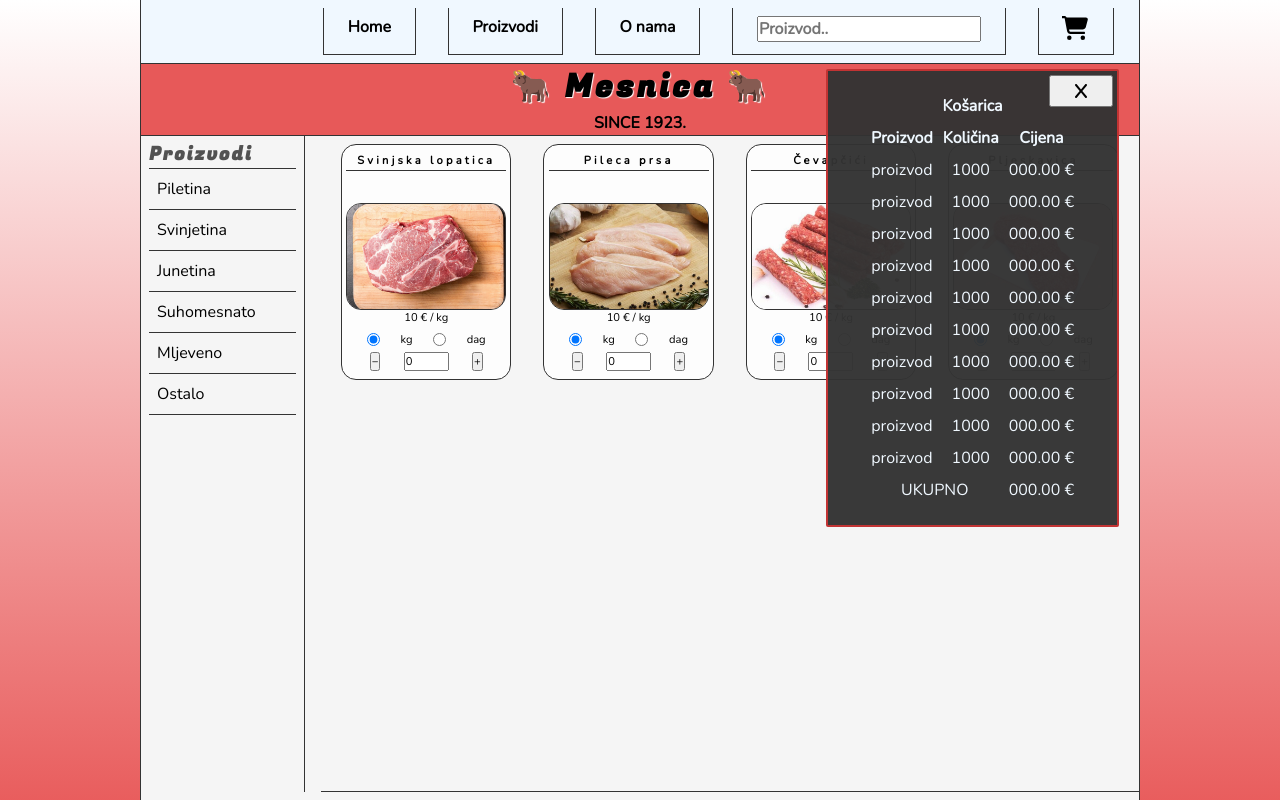
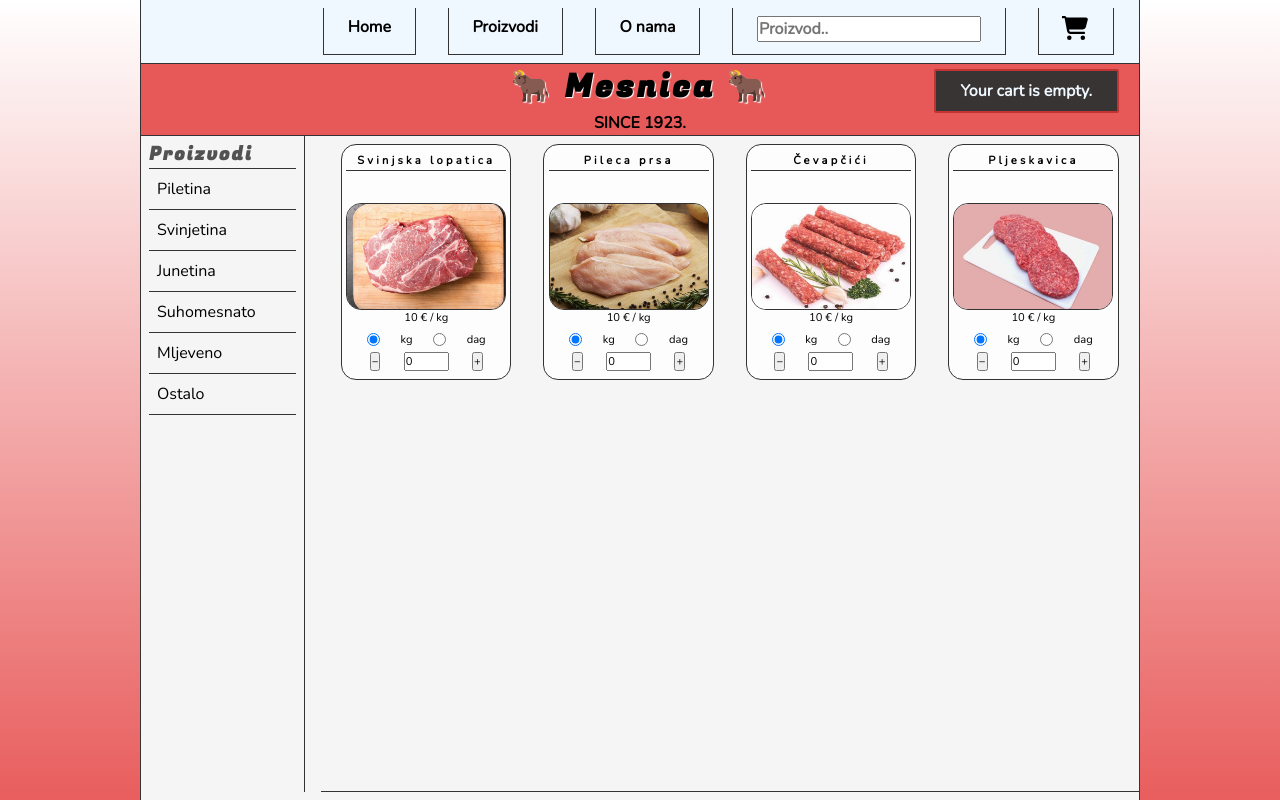
Before and after one commit to andrija-zikovic/Mesnica, a React (Create React App) app in the folder libero/: page /proizvodi in a window 1280 px wide. Built offline with nearby package versions, Linux system fonts and the light colour scheme.

Commit message:
modified:   libero/src/App.js 	modified:   libero/src/Bucket.js 	modified:   libero/src/Header.css 	modified:   libero/src/Header.js 	modified:   libero/src/Nav.css 	modified:   libero/src/Nav.js

```diff
--- a/libero/src/App.js
+++ b/libero/src/App.js
@@ -49,8 +49,8 @@ function App() {
 
   return (
     <BrowserRouter>
-      <Nav cartItems={cartItems} setCartItems={setCartItems} />
-      <Header title={'Mesnica'} />
+      <Nav />
+      <Header title={'Mesnica'} cartItems={cartItems} setCartItems={setCartItems}/>
       <Routes>
         <Route index element={<Home handleAmountChange={handleAmountChange} />} />
         <Route path='proizvodi' element={<Products handleAmountChange={handleAmountChange} />} />
--- a/libero/src/Bucket.js
+++ b/libero/src/Bucket.js
@@ -1,6 +1,29 @@
 import React from 'react'
 
-const Bucket = (cartItems, setCartItems) => {
+const Bucket = ({ cartItems, setCartItems }) => {
+    console.log(cartItems);
+
+
+    // Calculate the total price based on selectedUnit
+    const calculateTotalPrice = () => {
+        return cartItems.reduce((total, cartItem) => {
+            if (cartItem.unit === 'kg') {
+                return total + cartItem.amount * cartItem.price;
+            } else {
+                return total + (cartItem.amount * cartItem.price) / 100;
+            }
+        }, 0);
+    };
+
+    if (cartItems.length === 0) {
+        return (
+            <section className='bucket'>
+                <p>Your cart is empty.</p>
+            </section>
+        );
+    } else {
+
+
         return (
             <section className='bucket'>
                 <table className='bucket__table'>
@@ -15,67 +38,38 @@ const Bucket = (cartItems, setCartItems) => {
                         </tr>
                     </thead>
                     <tbody className='bucket__tbody'>
-                    <tr>
-                        <td>proizvod</td>
-                        <td>1000</td>
-                        <td>000.00 €</td>
+                        {cartItems.map((cartItem, index) => (
+                            <tr key={index}>
+                                <td>{cartItem.title}</td>
+                                <td>
+                                    {cartItem.amount} {cartItem.unit}
+                                </td>
+                                <td>
+                                    {parseFloat(
+                                        cartItem.unit === 'kg'
+                                            ? cartItem.amount * cartItem.price
+                                            : cartItem.amount * (cartItem.price / 100)
+                                    ).toFixed(2)}{' '}
+                                    €
+                                </td>
                             </tr>
-                    <tr>
-                        <td>proizvod</td>
-                        <td>1000</td>
-                        <td>000.00 €</td>
-                    </tr>
-                    <tr>
-                        <td>proizvod</td>
-                        <td>1000</td>
-                        <td>000.00 €</td>
-                    </tr>
-                    <tr>
-                        <td>proizvod</td>
-                        <td>1000</td>
-                        <td>000.00 €</td>
-                    </tr>
-                    <tr>
-                        <td>proizvod</td>
-                        <td>1000</td>
-                        <td>000.00 €</td>
-                    </tr>
-                    <tr>
-                        <td>proizvod</td>
-                        <td>1000</td>
-                        <td>000.00 €</td>
-                    </tr>
-                    <tr>
-                        <td>proizvod</td>
-                        <td>1000</td>
-                        <td>000.00 €</td>
-                    </tr>
-                    <tr>
-                        <td>proizvod</td>
-                        <td>1000</td>
-                        <td>000.00 €</td>
-                    </tr>
-                    <tr>
-                        <td>proizvod</td>
-                        <td>1000</td>
-                        <td>000.00 €</td>
-                    </tr>
-                    <tr>
-                        <td>proizvod</td>
-                        <td>1000</td>
-                        <td>000.00 €</td>
-                    </tr>
+                        ))}
                     </tbody>
                     <tfoot className='bucket__tfoot'>
                         <tr>
                             <td colSpan={2}>UKUPNO</td>
-                        <td>000.00 €</td>
+                            <td>{calculateTotalPrice()} €</td>
                         </tr>
                     </tfoot>
                 </table>
-            <button className='bucket__button'><svg xmlns="http://www.w3.org/2000/svg" height="1em" viewBox="0 0 384 512"><path d="M376.6 84.5c11.3-13.6 9.5-33.8-4.1-45.1s-33.8-9.5-45.1 4.1L192 206 56.6 43.5C45.3 29.9 25.1 28.1 11.5 39.4S-3.9 70.9 7.4 84.5L150.3 256 7.4 427.5c-11.3 13.6-9.5 33.8 4.1 45.1s33.8 9.5 45.1-4.1L192 306 327.4 468.5c11.3 13.6 31.5 15.4 45.1 4.1s15.4-31.5 4.1-45.1L233.7 256 376.6 84.5z" /></svg></button>
+                <button className='bucket__button close'><svg xmlns="http://www.w3.org/2000/svg" height="1em" viewBox="0 0 384 512"><path d="M376.6 84.5c11.3-13.6 9.5-33.8-4.1-45.1s-33.8-9.5-45.1 4.1L192 206 56.6 43.5C45.3 29.9 25.1 28.1 11.5 39.4S-3.9 70.9 7.4 84.5L150.3 256 7.4 427.5c-11.3 13.6-9.5 33.8 4.1 45.1s33.8 9.5 45.1-4.1L192 306 327.4 468.5c11.3 13.6 31.5 15.4 45.1 4.1s15.4-31.5 4.1-45.1L233.7 256 376.6 84.5z" /></svg></button>
+                <div>
+                    <button className='clear'>CLEAR</button>
+                    <button className='send'>SEND</button>
+                </div>
             </section>
         )
     }
+}
 
 export default Bucket
--- a/libero/src/Header.css
+++ b/libero/src/Header.css
@@ -31,6 +31,13 @@
     height: auto;
     border: 2px solid var(--HEADER-BGCOLOR);
     border-radius: 2px;
+    z-index: 1;
+}
+
+.bucket div {
+    display: flex;
+    justify-content: space-between;
+    align-items: center;
 }
 
 .bucket__table {
@@ -38,23 +45,51 @@
     border-spacing: 10px;
 }
 
-.bucket__button {
+.bucket button {
+    color: var(--BUTTON-COLOR);
+    font-weight: bold;
+    margin-bottom: 5px;
+}
+
+.close {
+    border-radius: 50%;
     top: 4px;
     right: 4px;
     position: absolute;
-    width: 2rem;
-    height: auto;
+    height: 1.7rem;
+    width: 1.7rem;
+}
+
+.close:hover,
+.close:focus {
+    background-color: rgba(255, 0, 0, 0.918);
+}
+
+.clear {
+    border-radius: var(--BORDER-RADIUS);
+    padding: 0.25rem;
+    background-color: rgba(255, 0, 0, 0.918);
+}
+
+.clear:hover,
+.clear:focus {
+    background-color: rgba(255, 0, 0, 0.600);
+}
+
+.send {
+    border-radius: var(--BORDER-RADIUS);
+    padding: 0.25rem;
+    background-color: rgba(0, 128, 0, 0.918);
+}
+
+.send:hover,
+.send:focus {
+    background-color: rgba(0, 128, 0, 0.600);
 }
 
 .bucket__button svg {
     margin-top: 0.2rem;
 }
-
-.bucket__button:hover,
-.bucket__button:active {
-    background-color: var(--LINK-HOVER);
-}
-
 
 @media screen and (min-width: 576px) {}
 
@@ -67,4 +102,9 @@
         font-size: 0.5rem;
     }
 
+    .close {
+        width: 1rem;
+        height: 1rem;
+    }
+
 }
--- a/libero/src/Header.js
+++ b/libero/src/Header.js
@@ -2,12 +2,12 @@ import React from 'react'
 import './Header.css'
 import Bucket from './Bucket'
 
-const Header = ({ title }) => {
+const Header = ({ title, cartItems, setCartItems }) => {
     return (
         <header className='header'>
             <h1 className='header__h1'>{title}</h1>
             <p>SINCE 1923.</p>
-            <Bucket />
+            <Bucket cartItems={cartItems} setCartItems={setCartItems}/>
         </header>
     )
 }
--- a/libero/src/Nav.css
+++ b/libero/src/Nav.css
@@ -39,6 +39,21 @@
     background-color: var(--LINK-ACTIVE);
 }
 
+.nav_bucket {
+    padding: 0;
+}
+
+.nav_bucket button {
+    border: none;
+    background-color: rgba(255, 255, 255, 0);
+    width: 100%;
+    height: auto;
+}
+
+.nav_bucket:hover {
+    background-color: var(--LINK-ACTIVE);
+}
+
 @media screen and (min-width: 768px) {
 
     .nav {
--- a/libero/src/Nav.js
+++ b/libero/src/Nav.js
@@ -22,8 +22,10 @@ const Nav = () => {
                             <input className='nav__input' type='text' placeholder='Proizvod..' name='search' id='search'></input>
                         </form>
                     </li>
-                    <li className='.nav_bucket'>
-                        <svg xmlns="http://www.w3.org/2000/svg" height="1.5em" viewBox="20 0 576 512"><path d="M0 24C0 10.7 10.7 0 24 0H69.5c22 0 41.5 12.8 50.6 32h411c26.3 0 45.5 25 38.6 50.4l-41 152.3c-8.5 31.4-37 53.3-69.5 53.3H170.7l5.4 28.5c2.2 11.3 12.1 19.5 23.6 19.5H488c13.3 0 24 10.7 24 24s-10.7 24-24 24H199.7c-34.6 0-64.3-24.6-70.7-58.5L77.4 54.5c-.7-3.8-4-6.5-7.9-6.5H24C10.7 48 0 37.3 0 24zM128 464a48 48 0 1 1 96 0 48 48 0 1 1 -96 0zm336-48a48 48 0 1 1 0 96 48 48 0 1 1 0-96z" /></svg>
+                    <li className='nav_bucket'>
+                        <button>
+                            <svg xmlns="http://www.w3.org/2000/svg" height="1.5em" viewBox="20 0 576 512"><path d="M0 24C0 10.7 10.7 0 24 0H69.5c22 0 41.5 12.8 50.6 32h411c26.3 0 45.5 25 38.6 50.4l-41 152.3c-8.5 31.4-37 53.3-69.5 53.3H170.7l5.4 28.5c2.2 11.3 12.1 19.5 23.6 19.5H488c13.3 0 24 10.7 24 24s-10.7 24-24 24H199.7c-34.6 0-64.3-24.6-70.7-58.5L77.4 54.5c-.7-3.8-4-6.5-7.9-6.5H24C10.7 48 0 37.3 0 24zM128 464a48 48 0 1 1 96 0 48 48 0 1 1 -96 0zm336-48a48 48 0 1 1 0 96 48 48 0 1 1 0-96z" /></svg>
+                        </button>
                     </li>
                 </ul>
             </nav>
```
Lines whose indentation alone changed are shown as unchanged.
